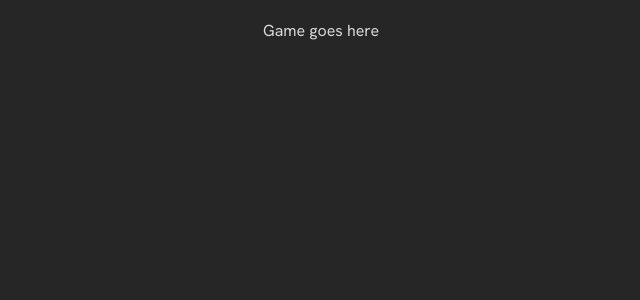
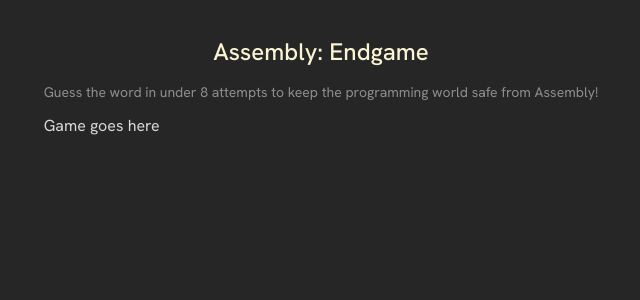
Before and after one commit to vonhathanh/react-practices, a React (Vite) app in the folder assembly/: page / in a window 1280 px wide. Shown: the top 300 px of the page, without its empty margins (319-959 px from the left). Built offline with nearby package versions, Linux system fonts and the light colour scheme.

Commit message:
add header section

```diff
--- a/assembly/App.jsx
+++ b/assembly/App.jsx
@@ -1,4 +1,5 @@
 import React from "react"
+import Header from "./Header"
 
 /**
  * Goal: Build out the main parts of our app
@@ -10,6 +11,7 @@
 export default function Hangman() {
     return (
         <main>
+            <Header />
             Game goes here
         </main>
     )
--- /dev/null
+++ b/assembly/Header.jsx
@@ -0,0 +1,8 @@
+export default function Header() {
+    return (
+        <header>
+            <h1>Assembly: Endgame</h1>
+            <p>Guess the word in under 8 attempts to keep the programming world safe from Assembly!</p>
+        </header>
+    )
+}
--- a/assembly/index.css
+++ b/assembly/index.css
@@ -12,3 +12,18 @@
     display: flex;
     justify-content: center;
 }
+
+header {
+    text-align: center;
+}
+
+header > h1 {
+    color: #F9F4D4;
+    font-size: 1.5rem;
+    font-weight: 500;
+}
+
+header > p {
+    color: #8E8E8E;
+    font-size: 0.875rem;
+}
```
Also changed, not shown: 1 other file (tests, documents, lock files or other folders).
